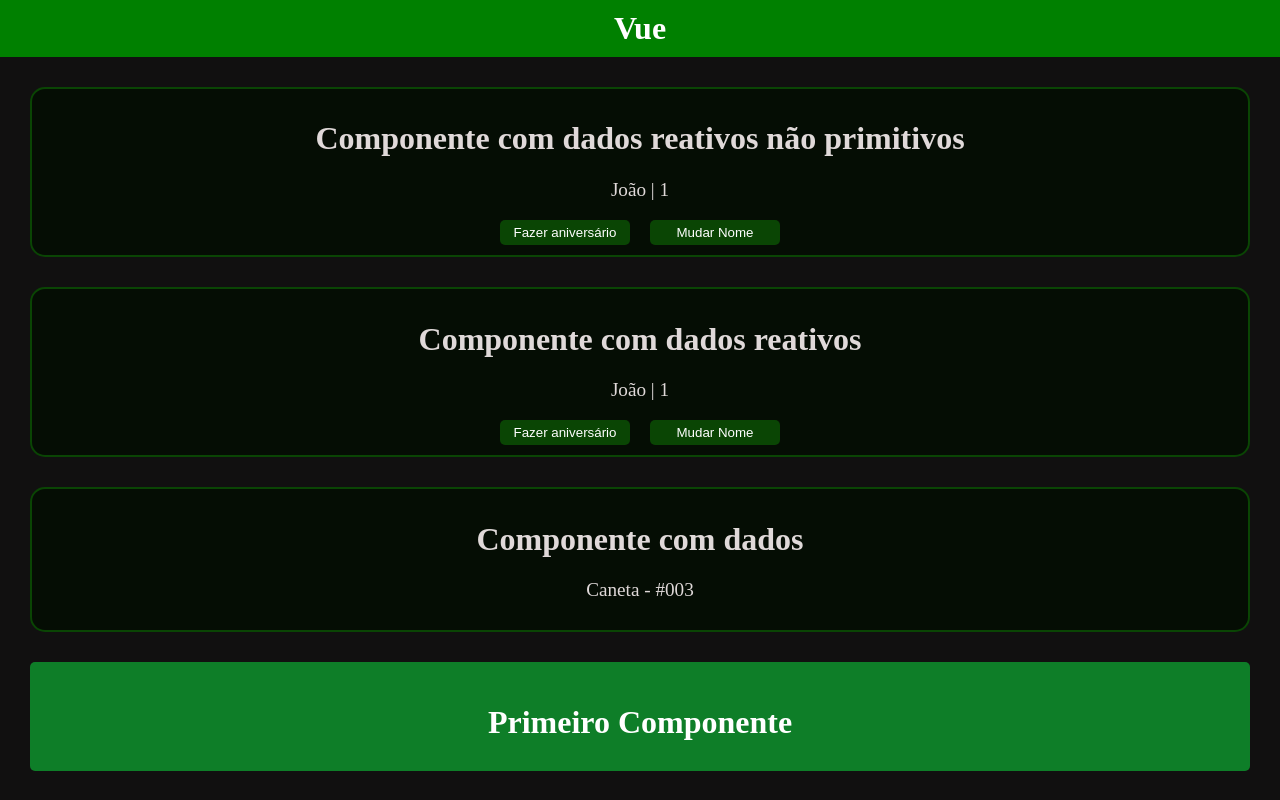
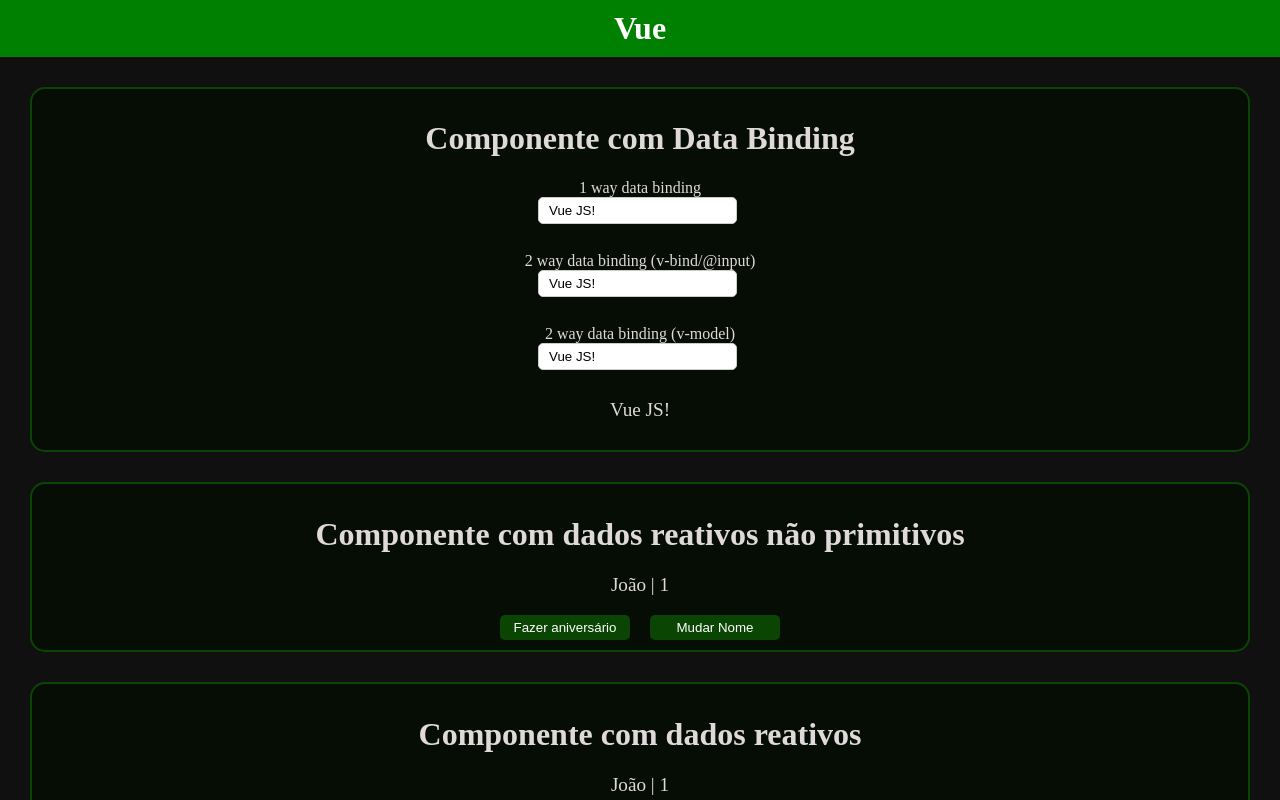
Before and after one commit to andrewschiozo/cod3r-masterclass-vuejs, a Vue app: page / in a window 1280 px wide. Shown: the top 800 px of the page. Built offline with nearby package versions, Linux system fonts and the light colour scheme.

Commit message:
feat: 1 way e 2 way data bind com v-bind e v-model

```diff
--- a/src/App.vue
+++ b/src/App.vue
@@ -2,6 +2,7 @@
 import ComDados from './components/ComDados.vue';
 import ComDadosReativos from './components/ComDadosReativos.vue';
 import ComDadosReativosNaoPrimitivos from './components/ComDadosReativosNaoPrimitivos.vue';
+import DataBinding from './components/DataBinding.vue';
 import PrimeiroComponente from './components/PrimeiroComponente.vue';
 </script>
 
@@ -9,6 +10,8 @@ import PrimeiroComponente from './components/PrimeiroComponente.vue';
   <header>
     Vue
   </header>
+
+  <DataBinding />
   <ComDadosReativosNaoPrimitivos />
   <ComDadosReativos />
   <ComDados />
--- /dev/null
+++ b/src/components/DataBinding.vue
@@ -0,0 +1,28 @@
+<template>
+    <div class="componente">
+        <h1>Componente com Data Binding</h1>
+        <label>1 way data binding</label>
+        <br /><input type="text"
+                     v-bind:value="valor" />
+
+        <br /><br />
+
+        <label>2 way data binding (v-bind/@input)</label>
+        <br /><input type="text"
+                     v-bind:value="valor"
+                     @input="(e) => valor = e.target.value" />
+
+        <br /><br />
+        <label>2 way data binding (v-model)</label>
+        <br /><input type="text" v-model="valor" />
+
+        <p>{{ valor }}</p>
+    </div>
+</template>
+
+<script setup>
+    import {ref} from 'vue'
+
+    const valor = ref('Vue JS!')
+
+</script>
```
